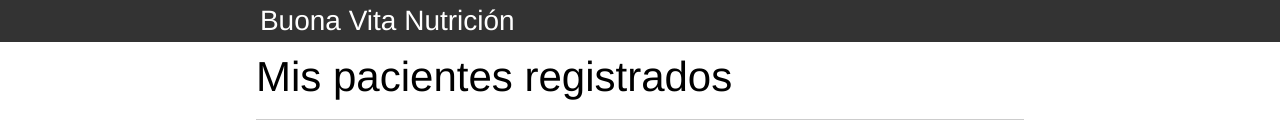
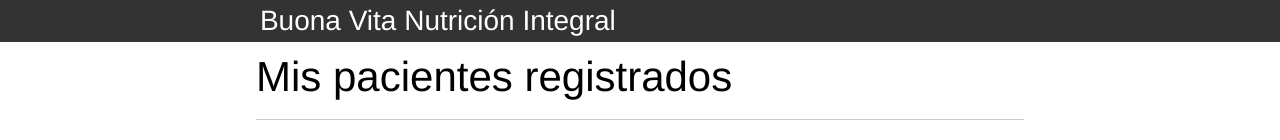
Before and after one commit to JorgeArcia/Alura_BounaVita_JS, a plain HTML site: page index.html in a window 1280 px wide. Shown: the top 140 px of the page. Drawn offline with Linux system fonts and the light colour scheme.

Commit message:
Se cambia ahora si el nombre de bienvenida

```diff
--- a/index.html
+++ b/index.html
@@ -14,7 +14,7 @@
 
     <header>
         <div class="container">
-            <h1 class="title">Buona Vita Nutrición</h1>
+            <h1 class="title">Buona Vita Nutrición Integral</h1>
         </div>
     </header>
     <main>
```
